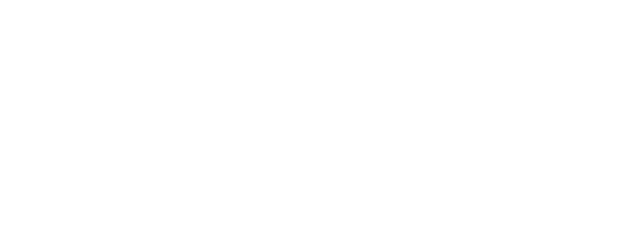
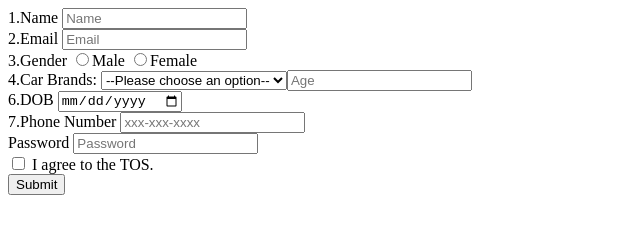
Before and after one commit to acciojob/signup-form-car-mrpradhan1, a website: page main.html in a window 1280 px wide. Shown: the whole page, without its empty margins (0-640 px from the left). Drawn offline with Linux system fonts and the light colour scheme.

Commit message:
created a submission

```diff
--- a/main.html
+++ b/main.html
@@ -8,6 +8,52 @@
 
 <body>
 	<!-- the entire body must be written by student -->
+	<form method="post" name="signup-form-car">
+		<div>
+			<label for="name">1.Name</label>
+			<input type="text" id="name" name="name" required placeholder="Name">
+		</div>
+		<div>
+			<label for="email">2.Email</label>
+			<input type="email" id="email" name="email" required placeholder="Email">
+		</div>
+		<div>
+			<label for="gender">3.Gender</label>
+			<input type="radio" id="gender_m" name="gender" required><label for="gender_m">Male</label>
+			<input type="radio" id="gender_f" name="gender" required><label for="gender_f">Female</label>
+		</div>
+		<div>
+			<label for="cars">4.Car Brands:</label>
+			<select name="cars" id="cars" required>
+				<option value="" disable selected>--Please choose an option--</option>
+				<option>BMW</option>
+				<option>Audi</option>
+				<option>Mercedez</option>
+		</div>
+		<div>
+			 <label for="age">5.Age:</label>
+			 <input type="number" id="age" min="0" required placeholder="Age">
+		</div>
+		<div>
+			<label for="dob">6.DOB</label>
+			<input type="date" id="dob" name="dob">
+		</div>
+		<div>
+			<label for="tel">7.Phone Number</label>
+			<input type="tel" id="tel" placeholder="xxx-xxx-xxxx">
+		</div>
+		<div>
+			<label for="password">Password</label>
+			<input type="password" id="password" placeholder="Password" required>
+		</div>
+		<div>
+<!-- 			<label for="tos">Checkbox</label> -->
+			<input type="checkbox" id="tos" required> I agree to the TOS.
+		</div>
+		<div>
+			<button type="submit">Submit</button>
+		</div>
+	</form>
     <script type="text/javascript" src="./script.js">
 </script>
 
```
